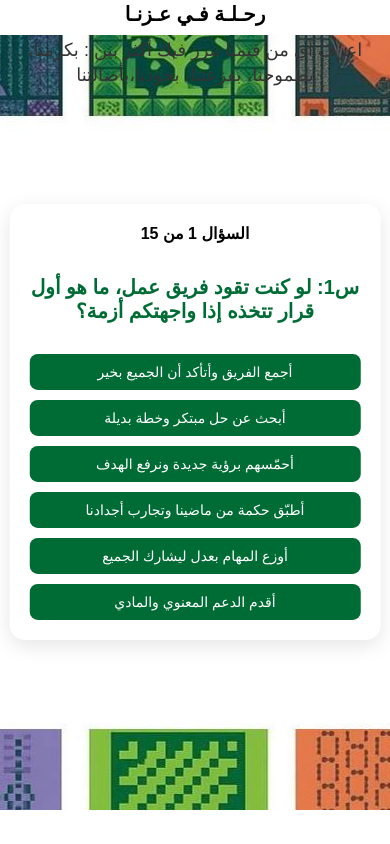
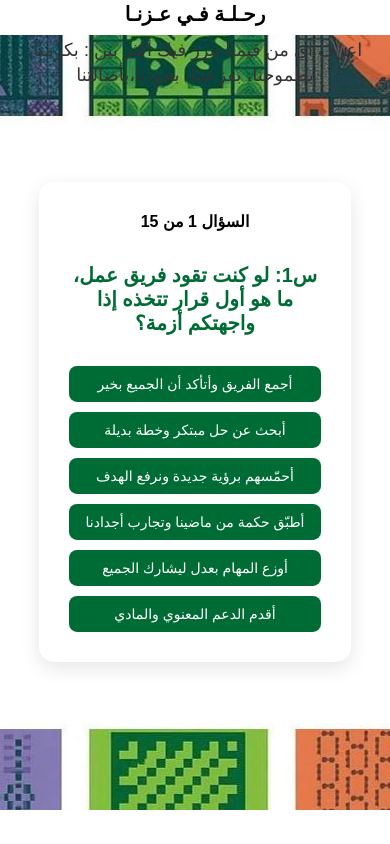
Before and after one commit to llllklll/my_website, a plain HTML site: page index.html in a window 390 px wide. Drawn offline with Linux system fonts and the light colour scheme.

Commit message:
Add files via upload

```diff
--- a/style.css
+++ b/style.css
@@ -124,9 +124,12 @@ h2 {
     font-size: 18px;
   }
   .card {
-    width: 95%;
-    padding: 20px;
-    margin: 0 auto;
+  position: absolute;
+  top: 50%;
+  left: 50%;
+  transform: translate(-50%, -50%);
+}
+
   }
   h2 {
     font-size: 20px;
@@ -138,4 +141,3 @@ h2 {
   .result {
     font-size: 18px;
   }
-}
```
